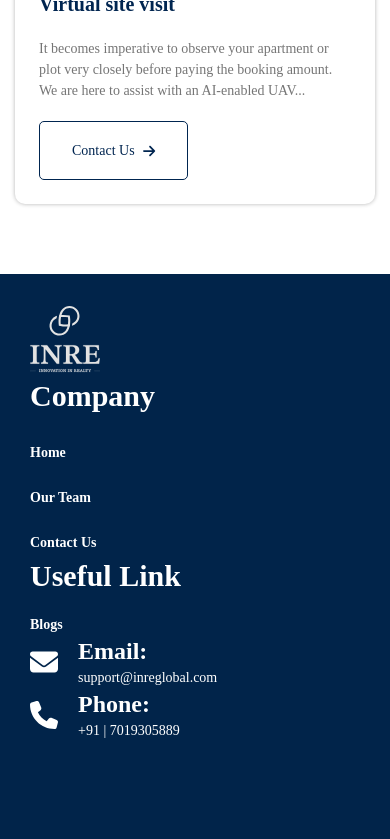
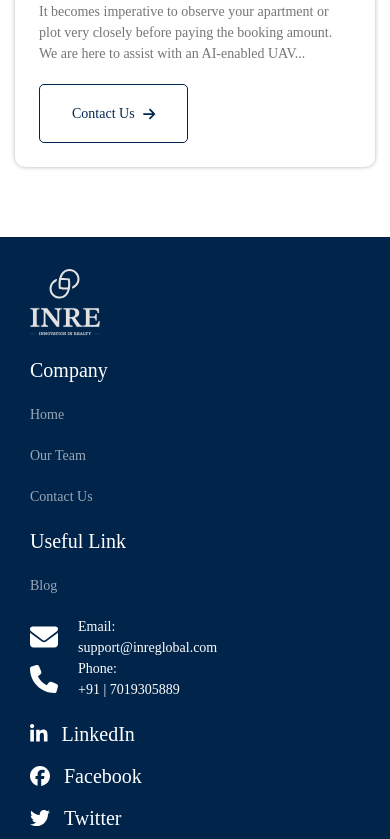
Before and after one commit to kekkei9/INRE-Demo-Website, a Next.js app: page /offerings in a window 390 px wide. Shown: the part 1156-1995 px from the top of the page. Built offline with nearby package versions, Linux system fonts and the light colour scheme; a web font is replaced by a local one.

Commit message:
finished dropdown

```diff
--- a/src/components/DisplaySections/BlogSection/BlogSection.tsx
+++ b/src/components/DisplaySections/BlogSection/BlogSection.tsx
@@ -18,7 +18,7 @@ const BlogSection = () => (
           <div className="text-4xl font-bold">
             The Most Expensive Bangalore Real Estate Sales For 2023
           </div>
-          <div className="text-2xl mt-[2.1875rem]">
+          <div className="text-2xl mt-[0.625rem] md:mt-[2.1875rem]">
             with several sales in the Bangalore eclipsing the Rs.200 cr mark. As
             the pandemic continued, the ultra-wealthy sought second (and third)
             homes to add to their portfolios and were willing to spend a fortune
--- a/src/components/DisplaySections/OfferingSection/OfferingSection.tsx
+++ b/src/components/DisplaySections/OfferingSection/OfferingSection.tsx
@@ -21,7 +21,7 @@ const OfferingSection = ({ isInTab }: IOfferingSectionTab) => {
     >
       <BeginSection label="Our Offerings" />
       {!isInTab && (
-        <div className="mt-[2.1875rem] font-semibold text-center">
+        <div className="mt-[0.625rem] md:mt-[2.1875rem] font-semibold text-center">
           <span>
             This whole purchase journey can be divided into three stages. For
             more details,{" "}
@@ -34,7 +34,7 @@ const OfferingSection = ({ isInTab }: IOfferingSectionTab) => {
           </a>
         </div>
       )}
-      <div className="mt-[2.9375rem]">
+      <div className="mt-[0.625rem] md:mt-[2.9375rem]">
         <CustomTabList tabList={tabList} />
       </div>
     </div>
--- /dev/null
+++ b/src/components/Footer/CustomDropdownNav/CustomDropdownNav.tsx
@@ -0,0 +1,34 @@
+import { Nav } from "@src/types/nav";
+import Link from "next/link";
+import { Dispatch, SetStateAction, useState } from "react";
+
+interface ICustomDropdownNavProps {
+  navList: Nav[];
+  label: string;
+}
+
+const CustomDropdownNav = ({ navList, label }: ICustomDropdownNavProps) => {
+  const [isOpen, setIsOpen] = useState<boolean>(true);
+
+  return (
+    <div className="flex flex-col gap-5 md:gap-6">
+      <div
+        className="text-xl md:text-[1.875rem]"
+        onClick={() => setIsOpen((prev) => !prev)}
+      >
+        {label}
+      </div>
+      {isOpen && (
+        <>
+          {navList.map((nav) => (
+            <Link href={nav.path} key={nav.key} className="opacity-60">
+              {nav.label}
+            </Link>
+          ))}
+        </>
+      )}
+    </div>
+  );
+};
+
+export default CustomDropdownNav;
--- /dev/null
+++ b/src/components/Footer/CustomDropdownNav/index.tsx
@@ -0,0 +1 @@
+export { default as CustomDropdownNav } from "./CustomDropdownNav";
--- a/src/components/Footer/Footer.tsx
+++ b/src/components/Footer/Footer.tsx
@@ -14,12 +14,13 @@ import { FontAwesomeIcon } from "@fortawesome/react-fontawesome";
 import { headerList } from "@pages/_app";
 import Image from "next/image";
 import Link from "next/link";
-import { Dispatch, SetStateAction, useContext } from "react";
+import { Dispatch, SetStateAction, useContext, useState } from "react";
+import { CustomDropdownNav } from "./CustomDropdownNav";
 
 const Footer = () => {
   return (
     <div className="px-[1.875rem] md:px-[8.25rem] py-8 bg-[#01244A] text-white">
-      <div className="flex justify-between font-bold flex-col md:flex-row">
+      <div className="flex justify-between md:font-bold flex-col md:flex-row max-md:gap-5">
         <div>
           <div>
             <Image
@@ -31,45 +32,41 @@ const Footer = () => {
             />
           </div>
         </div>
-        <div className="flex flex-col gap-6">
-          <div className="text-[1.875rem]">Company</div>
-          {headerList
-            .filter((nav) => ["home", "team", "contact"].includes(nav.key))
-            .map((nav) => (
-              <Link href={nav.path} key={nav.key}>
-                {nav.label}
-              </Link>
-            ))}
-        </div>
-        <div>
-          <div className="text-[1.875rem] mb-4">Useful Link</div>
-          <Link href="blogs">Blogs</Link>
-        </div>
+        <CustomDropdownNav
+          label="Company"
+          navList={headerList.filter((nav) =>
+            ["home", "team", "contact"].includes(nav.key)
+          )}
+        />
+        <CustomDropdownNav
+          label="Useful Link"
+          navList={[{ path: "/blogs", label: "Blog", key: "blogs" }]}
+        />
 
-        <div>
+        <div className="max-md:font-normal">
           <div className="flex items-center">
             <FontAwesomeIcon icon={faEnvelope} size="2x" />
             <div className="ml-5">
-              <div className="text-2xl font-semibold">Email: </div>
-              <div className="font-medium">support@inreglobal.com</div>
+              <div className="md:text-2xl md:font-semibold">Email: </div>
+              <div className="md:font-medium">support@inreglobal.com</div>
             </div>
           </div>
 
           <div className="flex items-center">
             <FontAwesomeIcon icon={faPhone} size="2x" />
             <div className="ml-5">
-              <div className="text-2xl font-semibold">Phone:</div>
-              <div className="font-medium">+91 | 7019305889</div>
+              <div className="md:text-2xl md:font-semibold">Phone:</div>
+              <div className="md:font-medium">+91 | 7019305889</div>
             </div>
           </div>
         </div>
       </div>
-      <div className="mt-24 flex justify-between flex-col-reverse md:flex-row gap-[2.4375rem] text-xl md:text-lg">
+      <div className="mt-5 md:mt-24 flex justify-between flex-col-reverse md:flex-row gap-[2.4375rem] text-xl md:text-lg">
         <div className="max-md:text-[#CCD3DC] max-md:text-base">
           <span>Copyright 2023. Designed by </span>
           <span className="md:font-bold">INRE Global</span>
         </div>
-        <div className="flex gap-[0.875rem] font-bold flex-col md:flex-row">
+        <div className="flex gap-[0.875rem] md:font-bold flex-col md:flex-row">
           <div className="flex gap-[0.875rem] items-center">
             <FontAwesomeIcon icon={faLinkedinIn} />
             <div>LinkedIn</div>
--- a/src/components/HomePage/ThirdSection.tsx
+++ b/src/components/HomePage/ThirdSection.tsx
@@ -36,7 +36,7 @@ export const blogList: Blog[] = [
 ];
 
 const ThirdSection = () => (
-  <div className="div-section bg-[#F1F1F1] py-[3.4375rem]">
+  <div className="div-section bg-[#F1F1F1] md:py-[3.4375rem]">
     <div className="mb-9">
       <BeginSection label="Blogs" />
     </div>
```
